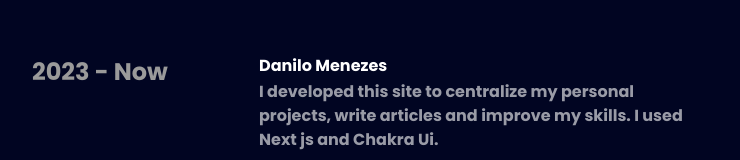
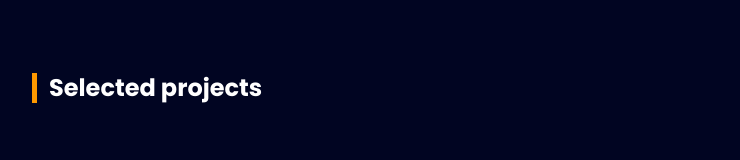
Before and after one commit to jovemdan/danilo-menezes, a Next.js app: page /projects in a window 1280 px wide. Shown: the part 138-298 px from the top of the page, without its empty margins (218-958 px from the left). Built offline with nearby package versions, Linux system fonts and the light colour scheme.

Commit message:
feat: Implements SelectedTitle

```diff
--- a/src/pages/projects.tsx
+++ b/src/pages/projects.tsx
@@ -1,10 +1,10 @@
+import { SelectedTitle } from '../components/common/selected-title'
 import { ProjectDescription } from '../components/projects'
-import { SelectedProjects } from '../components/projects/selected-projects'
 
 export default function Projects() {
   return (
     <>
-      <SelectedProjects />
+      <SelectedTitle title='Selected projects' />
       <ProjectDescription
         year=' 2023 - Now'
         name='Danilo Menezes'
```
